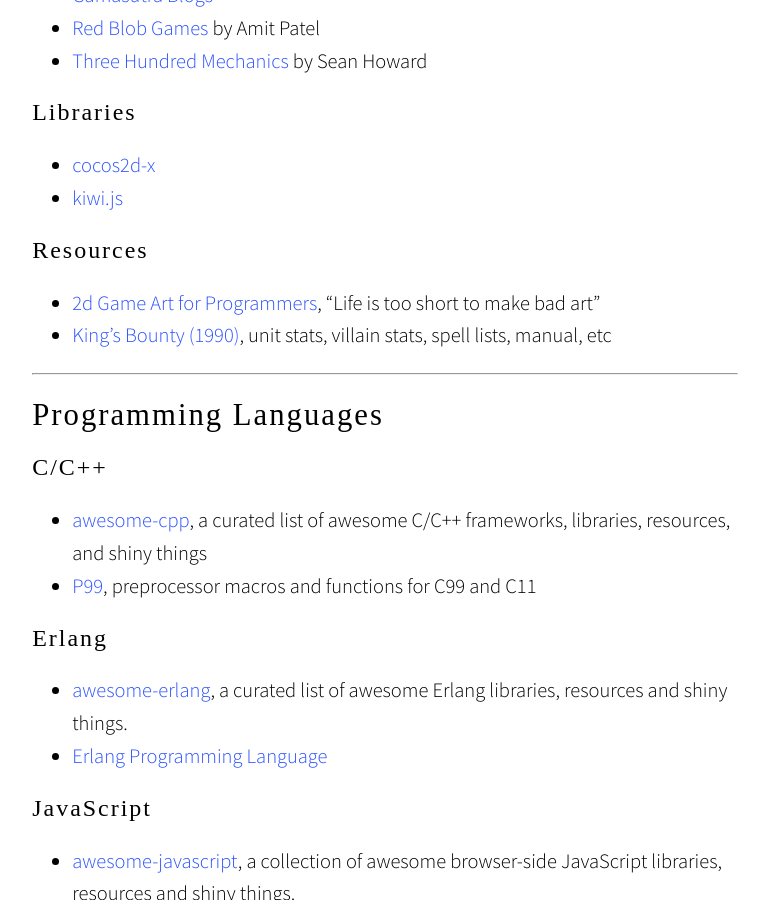
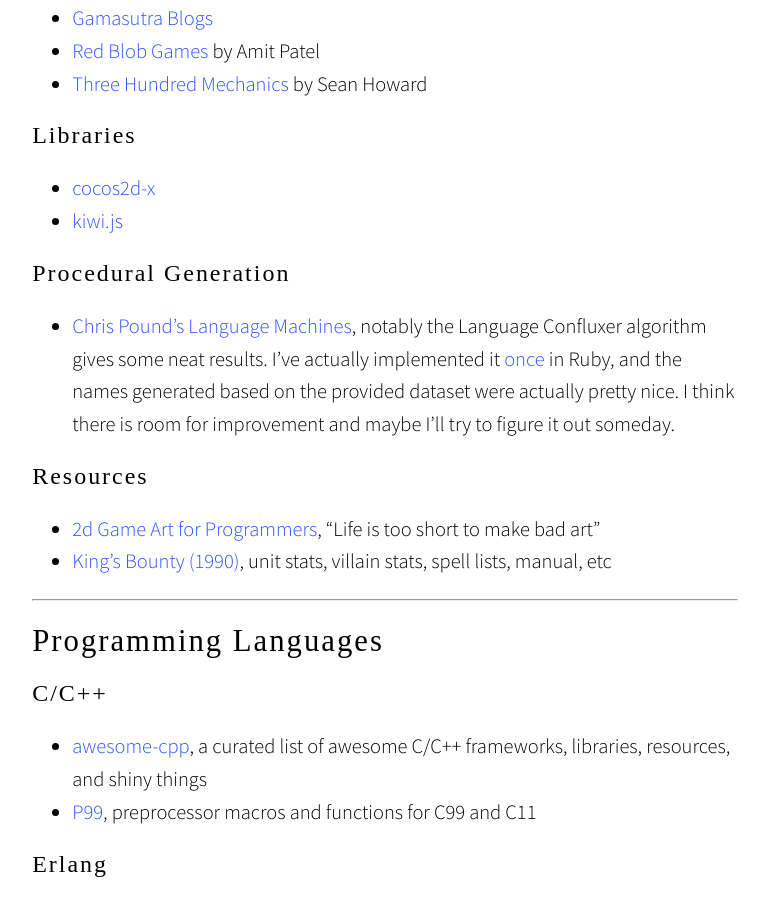
Before and after one commit to wanderwaltz/wanderwaltz.github.io, a Jekyll site: the page built from links/index.md, in a window 1280 px wide and 900 px high, scrolled down 1625 px. Shown: the whole window, without its empty margins (255-1024 px from the left). Built offline with Jekyll 4.4.1, drawn with Linux system fonts in a browser that asks for light colours; nearby versions of some CDN libraries; some web fonts are replaced; some of the changed text lies outside the part shown.

Commit message:
Added Chris Pound's Language Machines to links page.

```diff
--- a/links/index.md
+++ b/links/index.md
@@ -38,6 +38,12 @@
 ### Libraries
 - [cocos2d-x](http://www.cocos2d-x.org/)
 - [kiwi.js](http://www.kiwijs.org/)
+
+### Procedural Generation
+- [Chris Pound's Language Machines](http://generators.christopherpound.com/), notably the Language
+    Confluxer algorithm gives some neat results. I've actually implemented it [once](https://github.com/wanderwaltz/Blogdemos/blob/master/Language%20Confluxer/Ruby/language.rb) in Ruby, and the
+    names generated based on the provided dataset were actually pretty nice. I think there is room
+    for improvement and maybe I'll try to figure it out someday.
 
 ### Resources
 - [2d Game Art for Programmers](http://2dgameartforprogrammers.blogspot.com), "Life is too short
```
